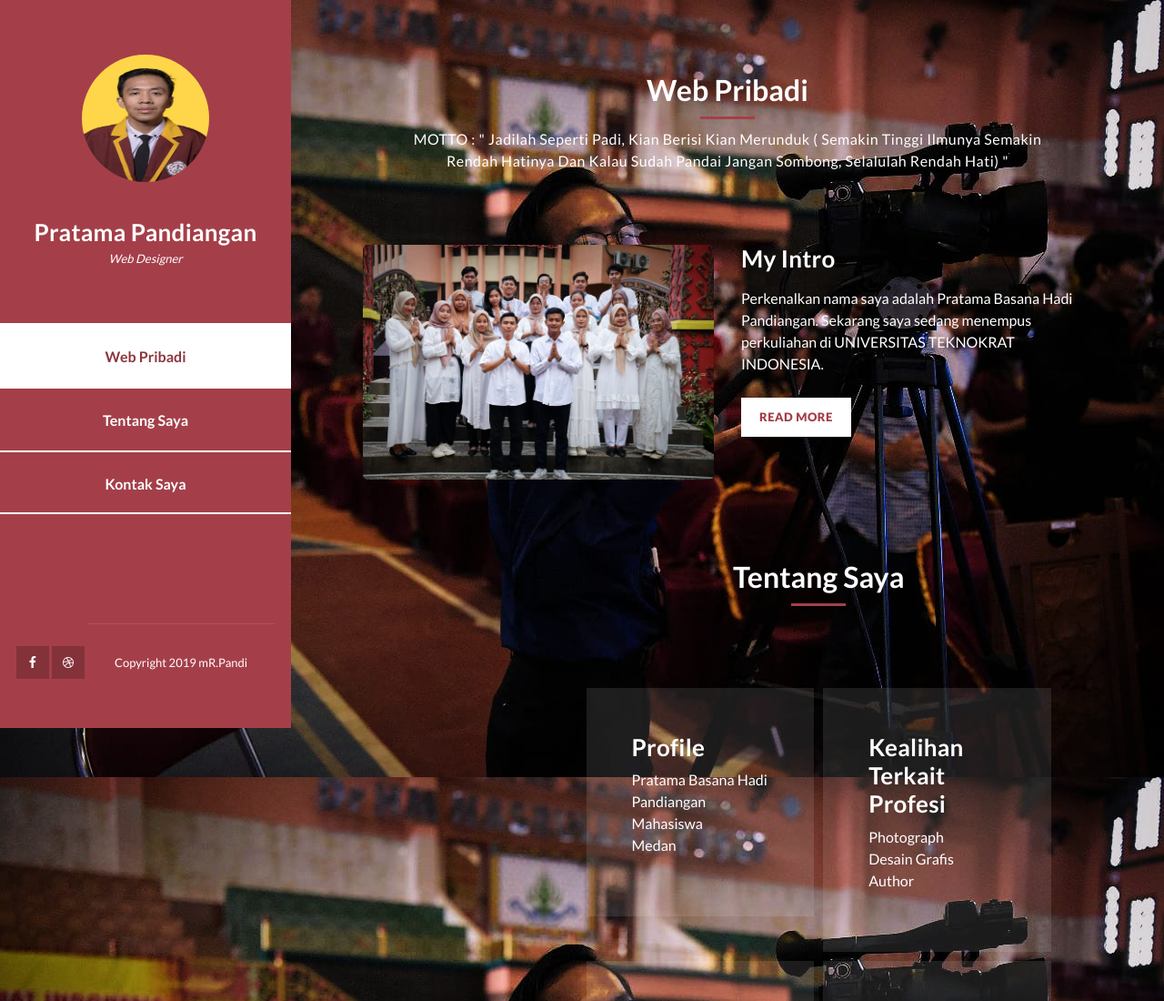
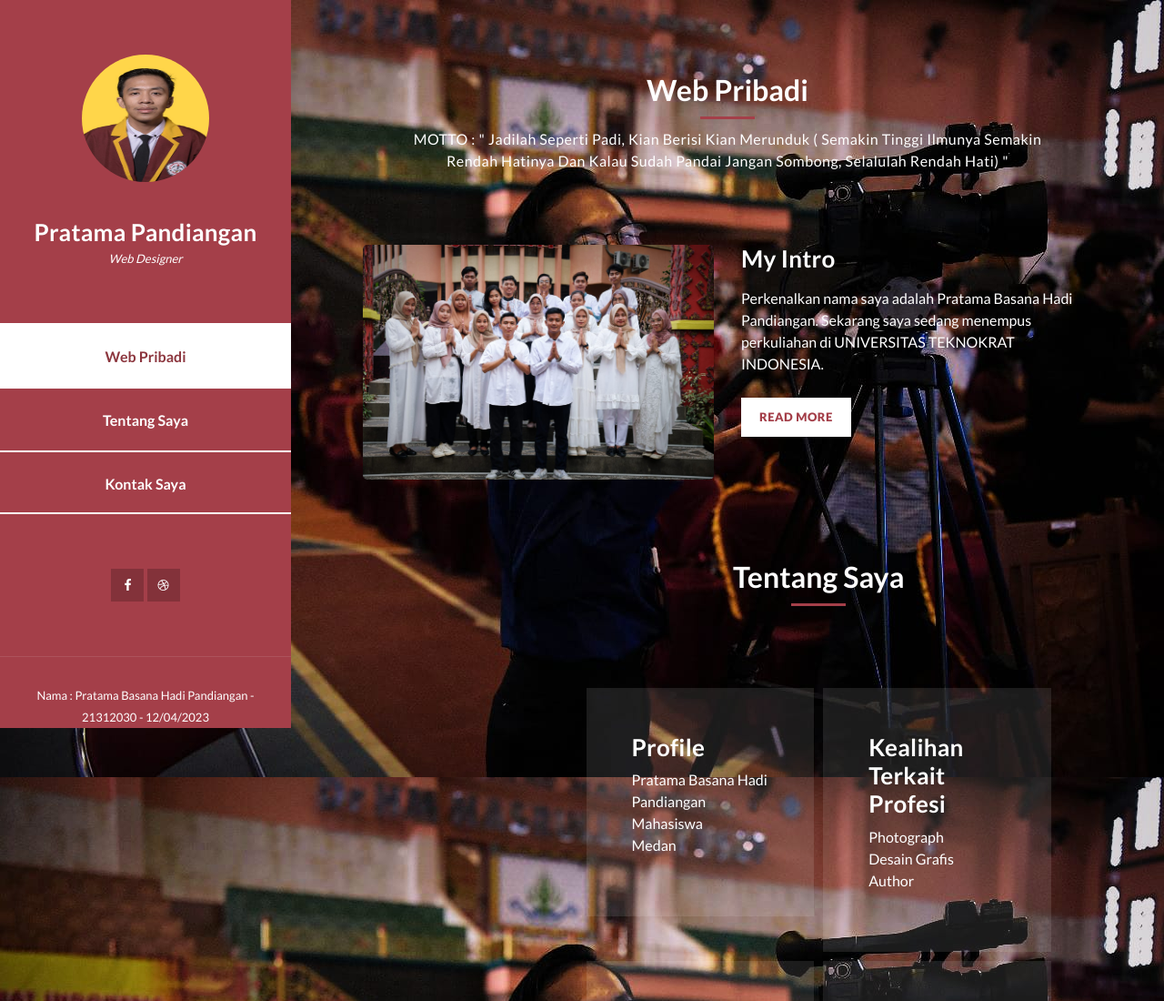
Before and after one commit to PratamaPandiangan/WebmR.P, a plain HTML site: page index.html in a window 1280 px wide. Shown: the top 1100 px of the page at 91% size. Drawn offline with Linux system fonts and the light colour scheme.

Commit message:
Update index.html

```diff
--- a/index.html
+++ b/index.html
@@ -62,7 +62,7 @@
                 </li>
                 <li>
             <div class="copyright-text">
-              <p>Copyright 2019 mR.Pandi</p>
+              <p>Nama : Pratama Basana Hadi Pandiangan - 21312030 - 12/04/2023</p>
             </div>
           </div>
         </div>
```
